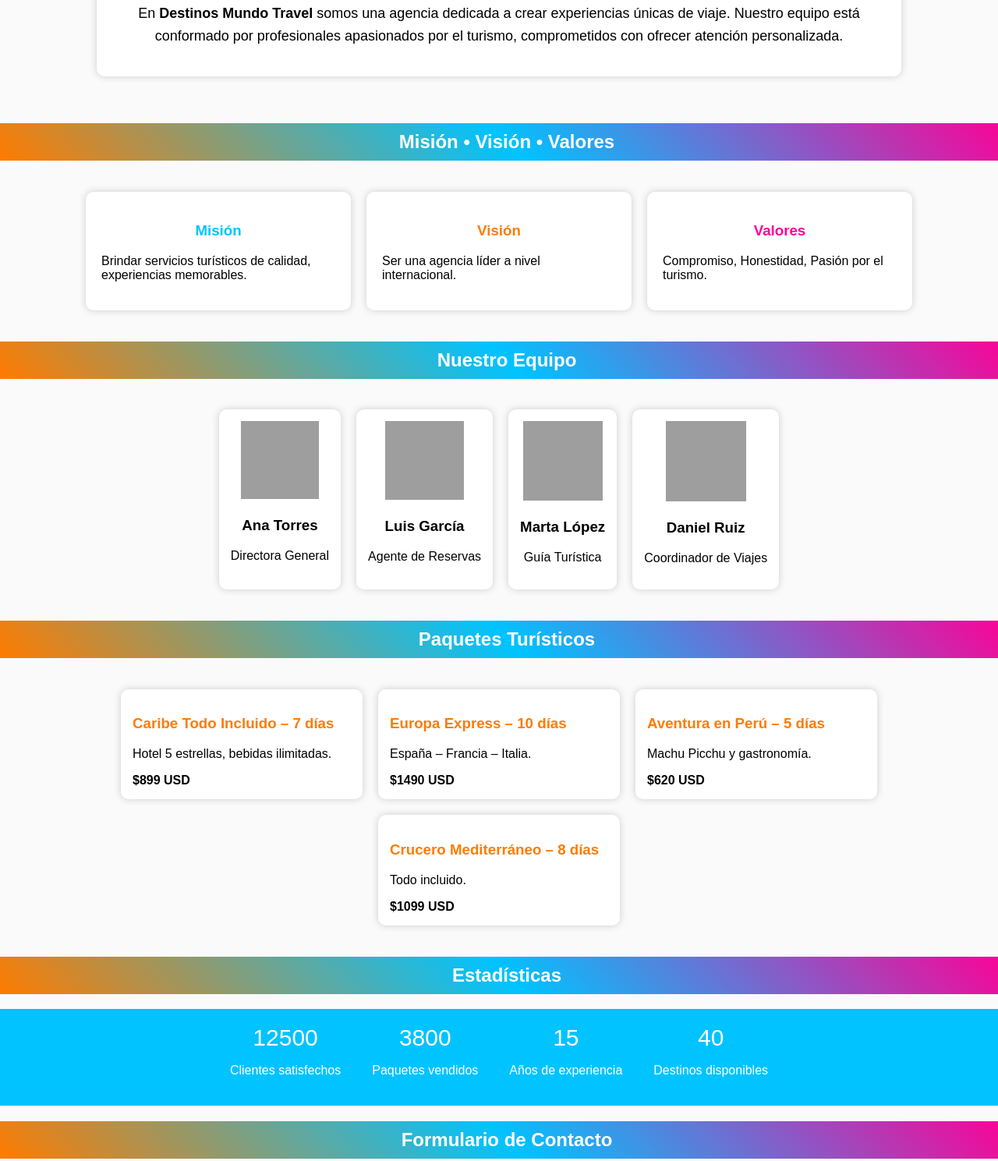
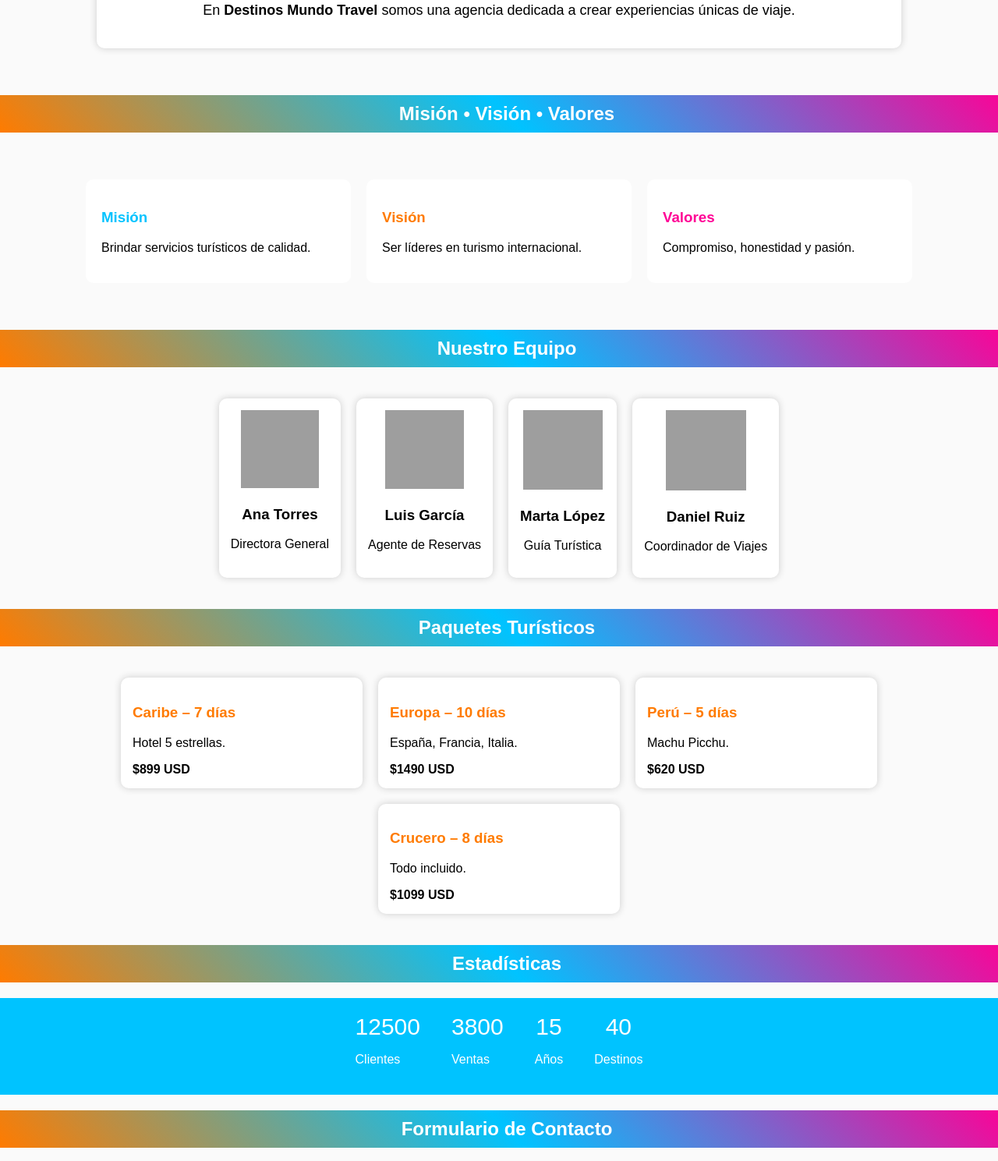
Before and after one commit to zxngrupo-spec/zxngrupo-spec, a plain HTML site: page index.html in a window 1280 px wide. Shown: the part 633-2122 px from the top of the page at 78% size. Drawn offline with Linux system fonts and the light colour scheme; grey boxes are pictures that could not be loaded; a script that the page names is missing.

Commit message:
Update index.html

```diff
--- a/index.html
+++ b/index.html
@@ -11,8 +11,6 @@
     --color1: #ff7b00;
     --color2: #00c3ff;
     --color3: #ff0095;
-    --color4: #222;
-    --color5: #fff;
     --gradient: linear-gradient(45deg, var(--color1), var(--color2), var(--color3));
 }
 
@@ -44,16 +42,15 @@ nav a:hover {
     text-decoration: underline;
 }
 
-/* === CARRUSEL CON TEXTO === */
+/* === CARRUSEL === */
 .carousel-container {
     position: relative;
-    margin-top: 70px; /* espacio para el menú */
+    margin-top: 70px;
 }
 .carousel {
     width: 100%;
     height: 400px;
     overflow: hidden;
-    position: relative;
     display: flex;
 }
 .carousel img {
@@ -63,7 +60,6 @@ nav a:hover {
     flex-shrink: 0;
     animation: slide 30s infinite;
 }
-
 @keyframes slide {
     0%, 10% {transform: translateX(0);}
     33%, 43% {transform: translateX(-100%);}
@@ -71,7 +67,7 @@ nav a:hover {
     100% {transform: translateX(0);}
 }
 
-/* TEXTO ENCIMA DEL CARRUSEL */
+/* === TEXTO ENCIMA DEL CARRUSEL === */
 .carousel-title {
     position: absolute;
     top: 50%;
@@ -89,16 +85,10 @@ nav a:hover {
     border-right: .15em solid orange;
     animation: escribir 4s steps(30) 1, parpadeo 0.75s step-end infinite;
 }
+@keyframes escribir { from { width: 0; } to { width: 100%; } }
+@keyframes parpadeo { 50% { border-color: transparent; } }
 
-@keyframes escribir {
-    from { width: 0; }
-    to { width: 100%; }
-}
-@keyframes parpadeo {
-    50% { border-color: transparent; }
-}
-
-/* === TÍTULOS CON ANIMACIÓN === */
+/* === TÍTULOS ANIMADOS === */
 h2 {
     text-align: center;
     background: var(--gradient);
@@ -110,18 +100,11 @@ h2 {
     width: 0;
     animation: escribirTitulo 2s forwards, parpadeoTitulo 0.75s step-end infinite;
 }
-@keyframes escribirTitulo {
-    from { width: 0; }
-    to { width: 100%; }
-}
-@keyframes parpadeoTitulo {
-    50% { border-color: transparent; }
-}
+@keyframes escribirTitulo { from { width: 0; } to { width: 100%; } }
+@keyframes parpadeoTitulo { 50% { border-color: transparent; } }
 
 /* === SECCIONES === */
-section {
-    padding: 40px 20px;
-}
+section { padding: 40px 20px; }
 
 /* === EQUIPO === */
 .equipo {
@@ -153,9 +136,7 @@ section {
     padding: 15px;
     box-shadow: 0 0 10px #ccc;
 }
-.paquete h3 {
-    color: var(--color1);
-}
+.paquete h3 { color: var(--color1); }
 
 /* === CONTADORES === */
 .contadores {
@@ -166,10 +147,7 @@ section {
     padding: 20px;
     color: white;
 }
-.contador {
-    text-align: center;
-    font-size: 30px;
-}
+.contador { text-align: center; font-size: 30px; }
 
 /* === FORMULARIO === */
 form {
@@ -193,9 +171,7 @@ button {
     font-weight: bold;
     cursor: pointer;
 }
-button:hover {
-    background: var(--color3);
-}
+button:hover { background: var(--color3); }
 
 /* === FOOTER === */
 footer {
@@ -208,18 +184,18 @@ footer {
 </head>
 <body>
 
-<!-- === MENÚ FIJO === -->
+<!-- MENÚ -->
 <nav>
     <a href="#inicio">Inicio</a>
     <a href="#quienes">Quiénes Somos</a>
-    <a href="#mvv">Misión/Visión/Valores</a>
+    <a href="#mvv">Misión y Visión</a>
     <a href="#equipo">Equipo</a>
     <a href="#paquetes">Paquetes</a>
     <a href="#estadisticas">Estadísticas</a>
     <a href="#contacto">Contacto</a>
 </nav>
 
-<!-- === CARRUSEL === -->
+<!-- CARRUSEL -->
 <div class="carousel-container" id="inicio">
     <div class="carousel">
         <img src="https://images.unsplash.com/photo-1507525428034-b723cf961d3e">
@@ -229,38 +205,36 @@ footer {
     <div class="carousel-title">Destinos Mundo Travel</div>
 </div>
 
-<!-- === QUIÉNES SOMOS === -->
+<!-- QUIÉNES SOMOS -->
 <h2 id="quienes">¿Quiénes Somos?</h2>
 <section>
 <div style="padding: 20px; width: 80%; margin: auto; text-align: center; background: white; border-radius: 10px; box-shadow: 0 0 10px #ccc;">
-    <p style="font-size: 18px; line-height: 1.6;">
+    <p style="font-size: 18px;">
         En <strong>Destinos Mundo Travel</strong> somos una agencia dedicada a crear experiencias únicas de viaje.
-        Nuestro equipo está conformado por profesionales apasionados por el turismo, comprometidos con ofrecer
-        atención personalizada.
     </p>
 </div>
 </section>
 
-<!-- === MISIÓN VISIÓN VALORES === -->
+<!-- MISIÓN, VISIÓN Y VALORES -->
 <h2 id="mvv">Misión • Visión • Valores</h2>
-<section style="display: flex; justify-content: center; flex-wrap: wrap; gap: 20px; padding: 20px;">
-    <div style="width: 300px; background: white; padding: 20px; border-radius: 10px; box-shadow: 0 0 10px #ccc;">
-        <h3 style="color: var(--color2); text-align:center;">Misión</h3>
-        <p>Brindar servicios turísticos de calidad, experiencias memorables.</p>
+<section style="display: flex; justify-content: center; flex-wrap: wrap; gap: 20px;">
+    <div style="width: 300px; background: white; padding: 20px; border-radius: 10px;">
+        <h3 style="color: var(--color2);">Misión</h3>
+        <p>Brindar servicios turísticos de calidad.</p>
     </div>
-    <div style="width: 300px; background: white; padding: 20px; border-radius: 10px; box-shadow: 0 0 10px #ccc;">
-        <h3 style="color: var(--color1); text-align:center;">Visión</h3>
-        <p>Ser una agencia líder a nivel internacional.</p>
+    <div style="width: 300px; background: white; padding: 20px; border-radius: 10px;">
+        <h3 style="color: var(--color1);">Visión</h3>
+        <p>Ser líderes en turismo internacional.</p>
     </div>
-    <div style="width: 300px; background: white; padding: 20px; border-radius: 10px; box-shadow: 0 0 10px #ccc;">
-        <h3 style="color: var(--color3); text-align:center;">Valores</h3>
-        <p>Compromiso, Honestidad, Pasión por el turismo.</p>
+    <div style="width: 300px; background: white; padding: 20px; border-radius: 10px;">
+        <h3 style="color: var(--color3);">Valores</h3>
+        <p>Compromiso, honestidad y pasión.</p>
     </div>
 </section>
 
-<!-- === EQUIPO === -->
+<!-- EQUIPO -->
 <h2 id="equipo">Nuestro Equipo</h2>
-<section class="equipo">
+<div class="equipo">
     <div>
         <img src="https://i.pravatar.cc/100">
         <h3>Ana Torres</h3>
@@ -281,58 +255,45 @@ footer {
         <h3>Daniel Ruiz</h3>
         <p>Coordinador de Viajes</p>
     </div>
-</section>
+</div>
 
-<!-- === PAQUETES === -->
+<!-- PAQUETES -->
 <h2 id="paquetes">Paquetes Turísticos</h2>
-<section class="paquetes">
+<div class="paquetes">
     <div class="paquete">
-        <h3>Caribe Todo Incluido – 7 días</h3>
-        <p>Hotel 5 estrellas, bebidas ilimitadas.</p>
+        <h3>Caribe – 7 días</h3>
+        <p>Hotel 5 estrellas.</p>
         <strong>$899 USD</strong>
     </div>
     <div class="paquete">
-        <h3>Europa Express – 10 días</h3>
-        <p>España – Francia – Italia.</p>
+        <h3>Europa – 10 días</h3>
+        <p>España, Francia, Italia.</p>
         <strong>$1490 USD</strong>
     </div>
     <div class="paquete">
-        <h3>Aventura en Perú – 5 días</h3>
-        <p>Machu Picchu y gastronomía.</p>
+        <h3>Perú – 5 días</h3>
+        <p>Machu Picchu.</p>
         <strong>$620 USD</strong>
     </div>
     <div class="paquete">
-        <h3>Crucero Mediterráneo – 8 días</h3>
+        <h3>Crucero – 8 días</h3>
         <p>Todo incluido.</p>
         <strong>$1099 USD</strong>
     </div>
-</section>
+</div>
 
-<!-- === ESTADÍSTICAS === -->
+<!-- ESTADÍSTICAS -->
 <h2 id="estadisticas">Estadísticas</h2>
-<section class="contadores">
-    <div>
-        <div class="contador" data-num="12500">0</div>
-        <p>Clientes satisfechos</p>
-    </div>
-    <div>
-        <div class="contador" data-num="3800">0</div>
-        <p>Paquetes vendidos</p>
-    </div>
-    <div>
-        <div class="contador" data-num="15">0</div>
-        <p>Años de experiencia</p>
-    </div>
-    <div>
-        <div class="contador" data-num="40">0</div>
-        <p>Destinos disponibles</p>
-    </div>
-</section>
+<div class="contadores">
+    <div><div class="contador" data-num="12500">0</div><p>Clientes</p></div>
+    <div><div class="contador" data-num="3800">0</div><p>Ventas</p></div>
+    <div><div class="contador" data-num="15">0</div><p>Años</p></div>
+    <div><div class="contador" data-num="40">0</div><p>Destinos</p></div>
+</div>
 
 <script>
-/* === ANIMACIÓN DE CONTADORES === */
 document.querySelectorAll(".contador").forEach(counter => {
-    function update() {
+    const update = () => {
         let target = +counter.getAttribute("data-num");
         let value = +counter.innerText;
         let speed = target / 50;
@@ -342,12 +303,12 @@ document.querySelectorAll(".contador").forEach(counter => {
         } else {
             counter.innerText = target;
         }
-    }
+    };
     update();
 });
 </script>
 
-<!-- === FORMULARIO === -->
+<!-- FORMULARIO -->
 <h2 id="contacto">Formulario de Contacto</h2>
 <section>
 <form>
@@ -359,24 +320,19 @@ document.querySelectorAll(".contador").forEach(counter => {
 </form>
 </section>
 
-<!-- === VIDEO PROMOCIONAL === -->
+<!-- VIDEO -->
 <h2>Video Promocional</h2>
-<section style="text-align:center;">
-<iframe width="560" height="315" src="https://www.youtube.com/watch?v=7Of7C0NaspA" allowfullscreen></iframe>
-</section>
+<div style="text-align:center;">
+<iframe width="560" height="315" src="https://www.youtube.com/embed/dQw4w9WgXcQ" allowfullscreen></iframe>
+</div>
 
-<!-- === CHATBOT === -->
-<script>
-  window.embeddedChatbotConfig = {
-      chatbotId: "TU-ID-AQUI",
-      domain: "www.chatgpt.com"
-  };
-</script>
-<script src="https://www.chatgpt.com/embed.js" defer></script>
+<!-- FOOTER -->
+<footer>
+    © 2025 Destinos Mundo Travel | Grupo 4
+</footer>
 
-<footer>
-    © 2025 Destinos Mundo Travel | Agencia de Viajes – Grupo 4
-</footer>
+<!-- CHATBOT TIDIO (PEGADO EXACTAMENTE COMO ME LO DISTE) -->
+<script src="//code.tidio.co/2kix3fs6vscaoqmpuhfsjg6qv3mxeyym.js" async></script>
 
 </body>
 </html>
```
